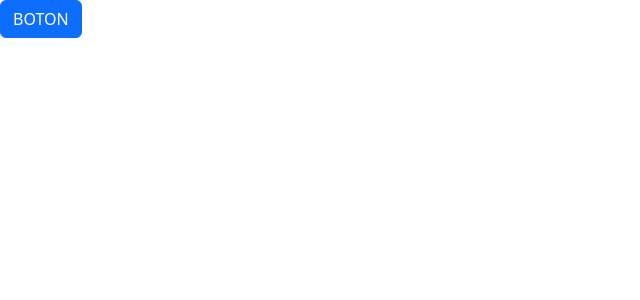
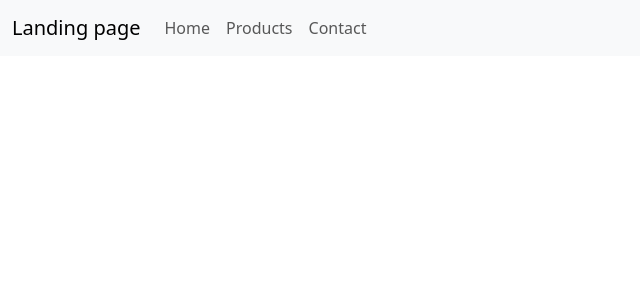
Before and after one commit to PatoProgramador/angular-bassics, an Angular app: page / in a window 1280 px wide. Shown: the top 300 px of the page, without its empty margins (0-640 px from the left). Built offline with nearby package versions, Linux system fonts and the light colour scheme.

Commit message:
Basic navbar

```diff
--- a/src/app/app.component.html
+++ b/src/app/app.component.html
@@ -1,3 +1,22 @@
-<button class="btn btn-primary">BOTON</button>
-
+<nav class="navbar navbar-expand-lg bg-body-tertiary">
+    <div class="container-fluid">
+      <a class="navbar-brand" href="#">Landing page</a>
+      <button class="navbar-toggler" type="button" data-bs-toggle="collapse" data-bs-target="#navbarNav" aria-controls="navbarNav" aria-expanded="false" aria-label="Toggle navigation">
+        <span class="navbar-toggler-icon"></span>
+      </button>
+      <div class="collapse navbar-collapse" id="navbarNav">
+        <ul class="navbar-nav">
+          <li class="nav-item">
+            <a class="nav-link" aria-current="page" href="#">Home</a>
+          </li>
+          <li class="nav-item">
+            <a class="nav-link">Products</a>
+          </li>
+          <li class="nav-item">
+            <a class="nav-link">Contact</a>
+          </li>
+        </ul>
+      </div>
+    </div>
+</nav>
 <router-outlet></router-outlet>
```
